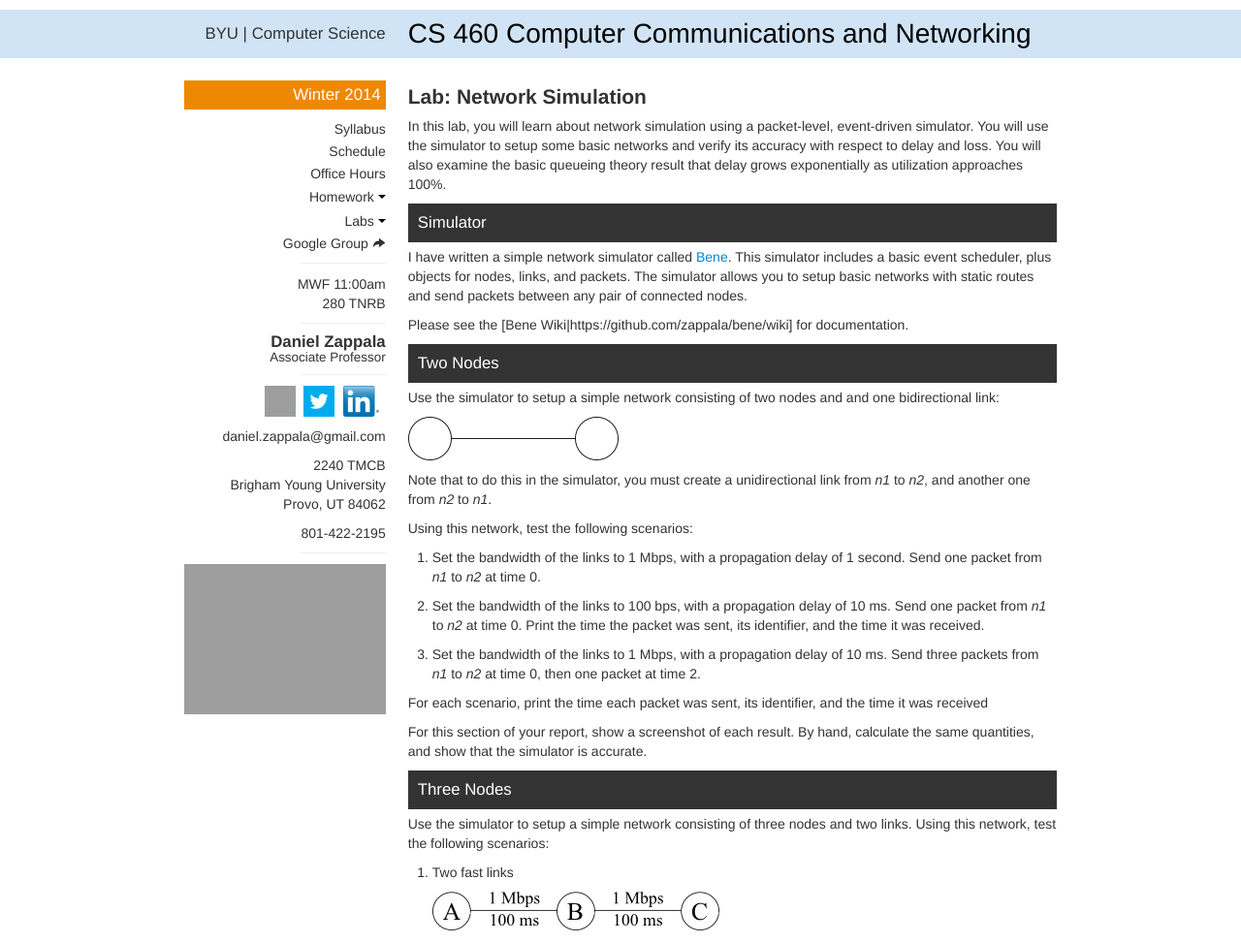
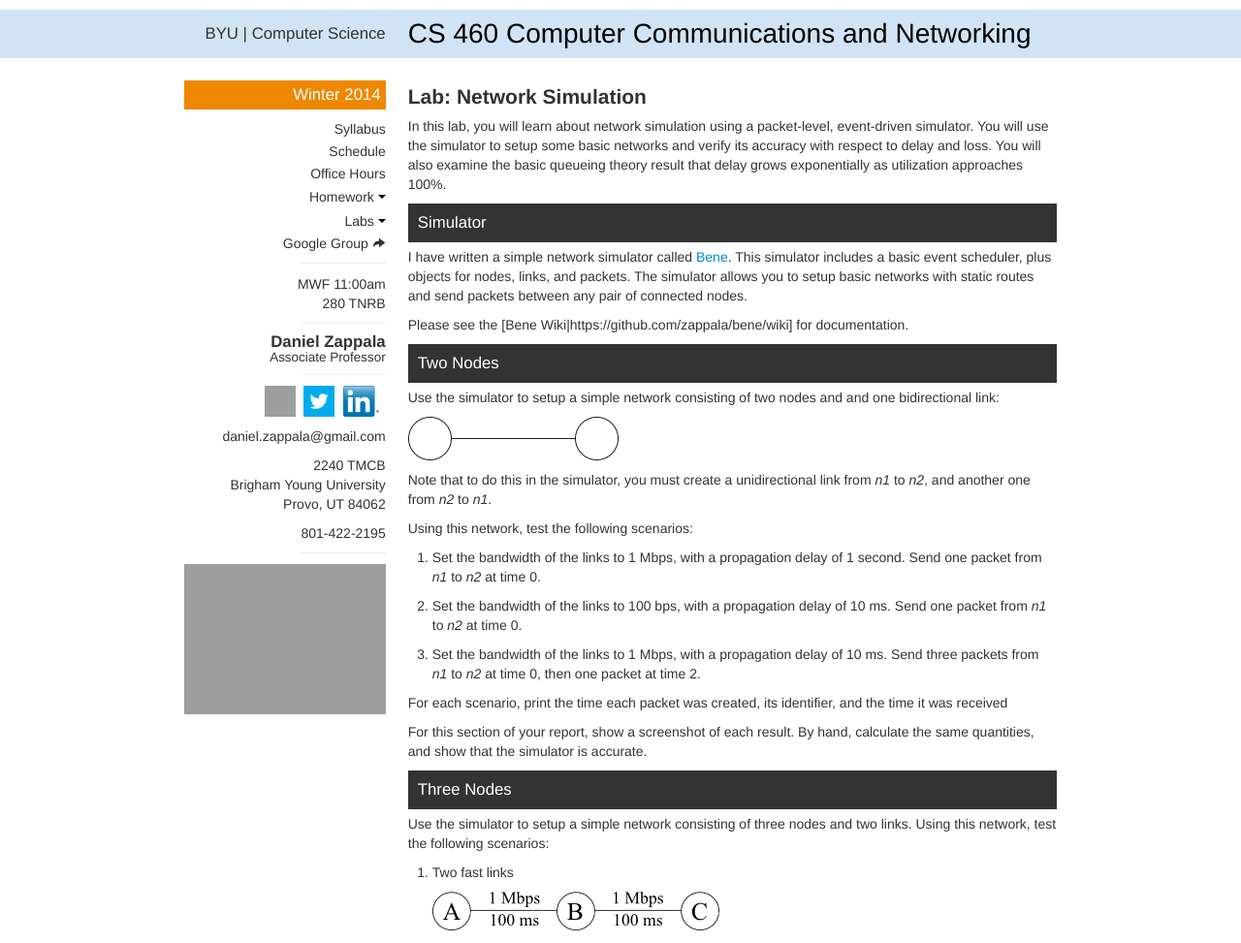
Before and after one commit to zappala/cs460, a Flask app: page /winter-2014/labs/network-simulation in a window 1280 px wide. Shown: the top 973 px of the page at 97% size. Run offline with Flask 2, Linux system fonts and the light colour scheme; some libraries are stand-ins or nearby versions; grey boxes are pictures that could not be loaded.

Commit message:
Clarification on lab.

```diff
--- a/templates/winter-2014/labs/network-simulation.html
+++ b/templates/winter-2014/labs/network-simulation.html
@@ -40,14 +40,13 @@ Using this network, test the following scenarios:
 of 1 second. Send one packet from _n1_ to _n2_ at time 0.
 
 1. Set the bandwidth of the links to 100 bps, with a propagation delay
-of 10 ms. Send one packet from _n1_ to _n2_ at time 0. Print the time
-the packet was sent, its identifier, and the time it was received.
+of 10 ms. Send one packet from _n1_ to _n2_ at time 0.
 
 1. Set the bandwidth of the links to 1 Mbps, with a propagation delay
 of 10 ms.  Send three packets from _n1_ to _n2_ at time 0, then one
 packet at time 2.
 
-For each scenario, print the time each packet was sent, its
+For each scenario, print the time each packet was created, its
 identifier, and the time it was received
 
 For this section of your report, show a screenshot of each result. By
```
